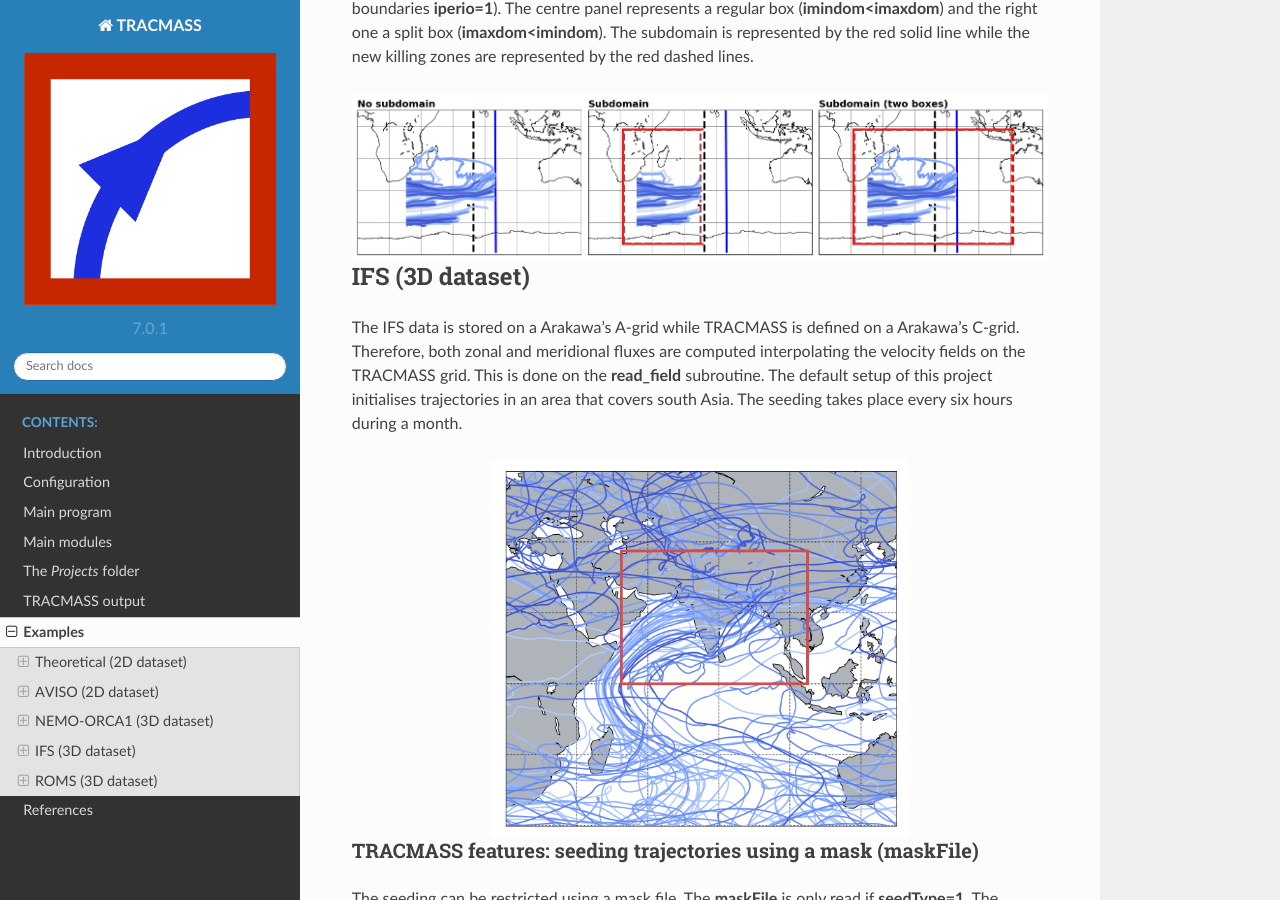
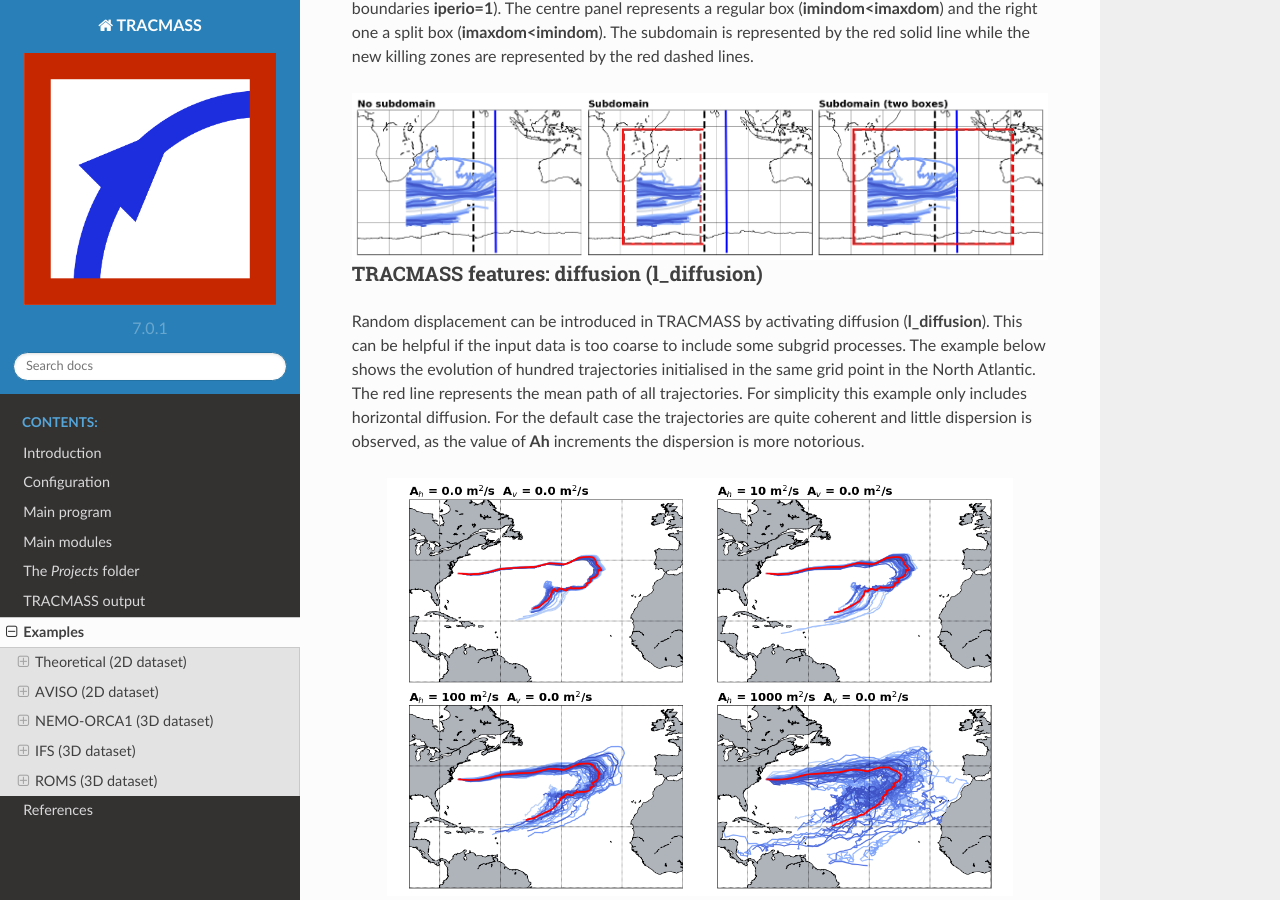
Before and after one commit to TRACMASS/Tracmass, a Sphinx documentation site: the page built from docs/Examples.rst, in a window 1280 px wide and 900 px high, scrolled down 6883 px. Built offline with Sphinx 7.4.7 and the Read the Docs theme 2.0.0, drawn with Linux system fonts in a browser that asks for light colours; formulas are drawn with MathJax 3.

Commit message:
Update [18/11/2020]
- mod_error.F90: include a new errorcheck that makes sure the vertical indes is within boundaries.

- Introduce diffusion in TRACMASS

- mod_diffusion.F90: new module that computes random displacements.

- mod_error.F90: include a new warning linked to diffusion.

- TRACMASS.F90: include a condition to deactivate stream functions if diffusion is activated.

- mod_init.F90, mod_vars.F90, mod_loop.F90 and mod_print.F90: include declaration and definition of new variables for diffusion.

- Update Makefile to include the module of diffusion.

- Update documentation to include diffusion and new examples.

- Update namelists to include new section INIT_ACTIVE.

```diff
--- a/docs/Examples.rst
+++ b/docs/Examples.rst
@@ -141,6 +141,16 @@ Activating a subdomain (**l_subdom**) is useful especially for high resolution d
     :align: center
     :alt: An example of subdomains in TRACMASS.
 
+
+TRACMASS features: diffusion (**l_diffusion**)
+^^^^^^^^^^^^^^^^^^^^^^^^^^^^^^^^^^^^^^^^^^^^^^^^^^^
+Random displacement can be introduced in TRACMASS by activating diffusion (**l_diffusion**). This can be helpful if the input data is too coarse to include some subgrid processes. The example below shows the evolution of hundred trajectories initialised in the same grid point in the North Atlantic. The red line represents the mean path of all trajectories. For simplicity this example only includes horizontal diffusion. For the default case the trajectories are quite coherent and little dispersion is observed, as the value of **Ah** increments the dispersion is more notorious.
+
+.. image:: figs/fig_orca1_7.png
+    :width: 90%
+    :align: center
+    :alt: An example of horizontal diffusion in TRACMASS.
+
 IFS (3D dataset)
 ----------------
 
```
Also changed, not shown: docs/Modules.rst (+31 -0 lines), docs/figs/fig_diffusion.png (added), docs/figs/fig_orca1_7.png (added), src/_funit/README.md, 14 other files.
